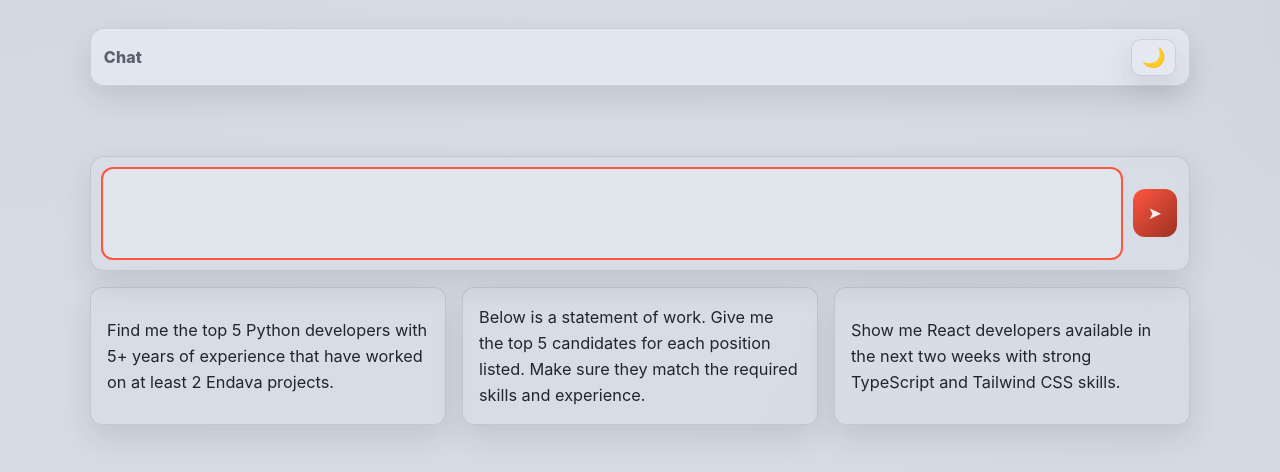
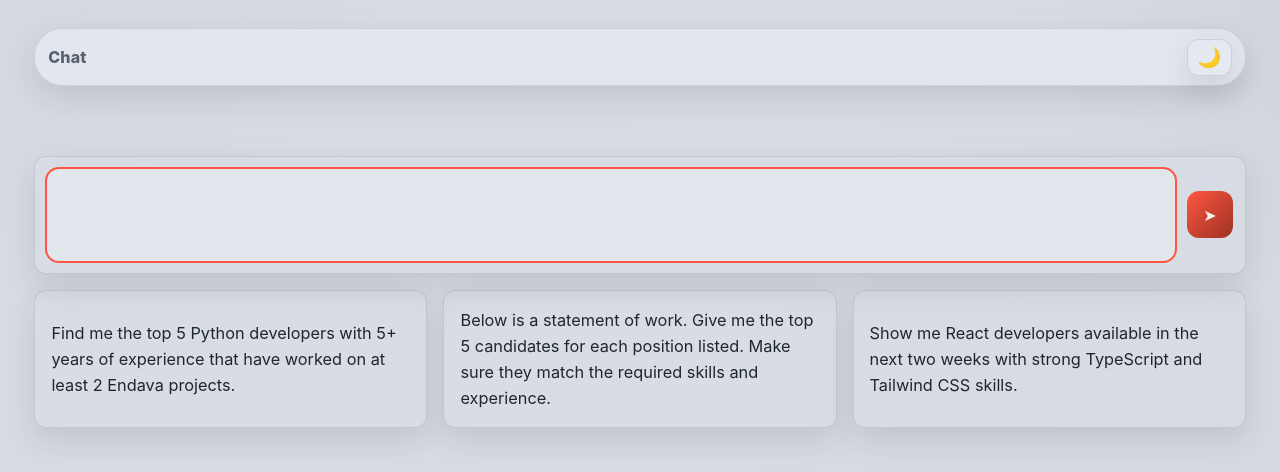
Before and after one commit to garystorey/chat-ui-no-framework, a React (Vite) app: page / in a window 1280 px wide. Shown: the top 472 px of the page. Built offline with nearby package versions, Linux system fonts and the light colour scheme.

Commit message:
remove odd px values

```diff
--- a/src/App.css
+++ b/src/App.css
@@ -1,5 +1,5 @@
 .app {
-  width: 100%;
+  width: 120ch;
   display: flex;
   justify-content: center;
 }
--- a/src/App.tsx
+++ b/src/App.tsx
@@ -27,7 +27,7 @@ const App = () => {
   const [theme, setTheme] = useAtom(themeAtom);
   const [inputValue, setInputValue] = useState('');
   const [isChatOpen, setChatOpen] = useState(false);
-  const typingTimeoutRef = useRef<number>();
+  const typingTimeoutRef = useRef<number>(0);
 
   useEffect(() => {
     if (typeof window === 'undefined') {
@@ -117,7 +117,7 @@ const App = () => {
           aria-hidden={isChatOpen}
           aria-labelledby="suggestions-heading"
         >
-          <h2 id="suggestions-heading" className="visually-hidden">
+          <h2 id="suggestions-heading" className="sr-only">
             Suggestions
           </h2>
           {suggestions.map((suggestion) => (
--- a/src/components/Card.css
+++ b/src/components/Card.css
@@ -1,14 +1,14 @@
 .suggestion-card {
-  background: var(--input-bg);
+  background-color: var(--input-bg);
   border: 1px solid var(--panel-border);
   padding: 1rem;
-  border-radius: 12px;
+  border-radius: .75rem;
   cursor: pointer;
   text-align: left;
   font-size: 1.02rem;
   line-height: 1.6;
   transition: transform var(--duration-sm) var(--ease-out),
-    background var(--duration-sm) var(--ease-out);
+    background-color var(--duration-sm) var(--ease-out);
   color: var(--text);
   box-shadow: var(--shadow);
 }
--- a/src/components/ChatMessage.css
+++ b/src/components/ChatMessage.css
@@ -55,7 +55,7 @@
 .message code {
   font-family: ui-monospace, SFMono-Regular, Menlo, Monaco, Consolas,
     'Liberation Mono', 'Fira Code', monospace;
-  font-size: 0.98rem;
+  font-size: 0.95rem;
 }
 
 .message-heading {
@@ -70,7 +70,7 @@
 @keyframes messageIn {
   from {
     opacity: 0;
-    transform: translateY(6px) scale(0.995);
+    transform: translateY(6px) scale(1);
   }
 
   to {
--- a/src/components/ChatWindow.css
+++ b/src/components/ChatWindow.css
@@ -1,6 +1,6 @@
 .chat-window {
   background: var(--panel);
-  border-radius: 16px;
+  border-radius: 1rem;
   padding: 1.1rem;
   display: flex;
   flex-direction: column;
@@ -72,7 +72,7 @@
   gap: 6px;
   align-items: center;
   padding: 0.5rem 0.6rem;
-  border-radius: 10px;
+  border-radius: .75rem;
   background: var(--input-bg);
   border: 1px solid var(--panel-border);
 }
--- a/src/components/Header.css
+++ b/src/components/Header.css
@@ -5,7 +5,7 @@
   gap: 0.75rem;
   background: color-mix(in oklab, var(--panel) 86%, transparent);
   border: 1px solid var(--panel-border);
-  border-radius: 14px;
+  border-radius: 1.75rem;
   padding: 0.6rem 0.8rem;
   backdrop-filter: saturate(120%) blur(8px);
   box-shadow: var(--shadow);
--- a/src/components/ThemeToggle.css
+++ b/src/components/ThemeToggle.css
@@ -1,18 +1,18 @@
 .theme-toggle {
-  background: color-mix(in oklab, var(--panel) 70%, transparent);
+  background-color: color-mix(in oklab, var(--panel) 70%, transparent);
   border: 1px solid var(--panel-border);
   font-size: 1.2rem;
   line-height: 1;
   cursor: pointer;
   padding: 0.5rem 0.6rem;
-  border-radius: 10px;
+  border-radius: .75rem;
   display: inline-flex;
   align-items: center;
   justify-content: center;
   box-shadow: var(--shadow);
   backdrop-filter: blur(6px);
   transition: transform var(--duration-sm) var(--ease-out),
-    background var(--duration-sm) var(--ease-out),
+    background-color var(--duration-sm) var(--ease-out),
     border-color var(--duration-sm) var(--ease-out);
 }
 
--- a/src/components/UserInput.css
+++ b/src/components/UserInput.css
@@ -1,7 +1,7 @@
 .input-panel {
   background: var(--input-bg);
   border: 1px solid var(--panel-border);
-  border-radius: 14px;
+  border-radius: .75rem;
   padding: 0.75rem;
   display: flex;
   flex-direction: row;
@@ -31,11 +31,11 @@ body.chat-open .input-panel {
   overflow-y: hidden;
   resize: none;
   border: 0;
-  border-radius: 10px;
-  padding: 0.9rem 1rem;
-  font-size: 1.02rem;
+  border-radius: .75rem;
+  padding: 1rem;
+  font-size: 1rem;
   font-family: inherit;
-  background: var(--panel-solid);
+  background-color: var(--panel-solid);
   color: var(--text);
   outline: none;
   transition: box-shadow var(--duration-sm) var(--ease-out);
@@ -49,9 +49,9 @@ body.chat-open .input-panel {
   background: linear-gradient(135deg, var(--accent), var(--accent-strong));
   border: none;
   color: #f7f1ee;
-  font-size: 1.05rem;
-  padding: 0.85rem 0.95rem;
-  border-radius: 12px;
+  font-size: 1rem;
+  padding: 0.85rem 1rem;
+  border-radius: .75rem;
   cursor: pointer;
   flex-shrink: 0;
   transition: transform var(--duration-sm) var(--ease-out),
--- a/src/components/UserInput.tsx
+++ b/src/components/UserInput.tsx
@@ -44,7 +44,7 @@ const UserInput = ({ value, onChange, onSend }: UserInputProps) => {
       noValidate
     >
       <div className="input-panel__group">
-        <label htmlFor="inputText" className="visually-hidden">
+        <label htmlFor="inputText" className="sr-only">
           Enter your request
         </label>
         <textarea
@@ -60,7 +60,7 @@ const UserInput = ({ value, onChange, onSend }: UserInputProps) => {
           aria-label="Message input"
           autoFocus
         />
-        <div id="inputHint" className="visually-hidden">
+        <div id="inputHint" className="sr-only">
           Press Enter to send and Shift+Enter for newline
         </div>
       </div>
--- a/src/styles/global.css
+++ b/src/styles/global.css
@@ -1,5 +1,5 @@
 :root {
-  --max-chat-width: 1100px;
+  --max-chat-width: 120ch;
   --bubble-radius: 18px;
 
   /* Brand palette */
@@ -175,10 +175,10 @@ button {
   background: var(--panel-solid);
   color: var(--text);
   padding: 0.5rem 0.75rem;
-  border-radius: 8px;
+  border-radius: .5rem;
   border: 1px solid var(--panel-border);
   transition: top var(--duration-sm) var(--ease-out);
-  z-index: 999;
+  z-index: 99;
 }
 
 .skip-link:focus {
```
